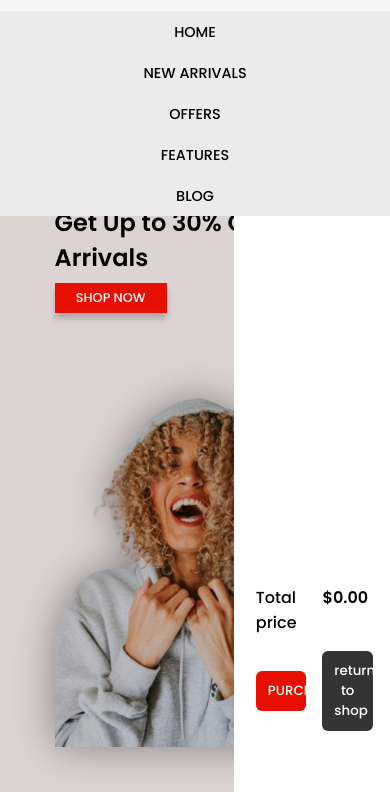
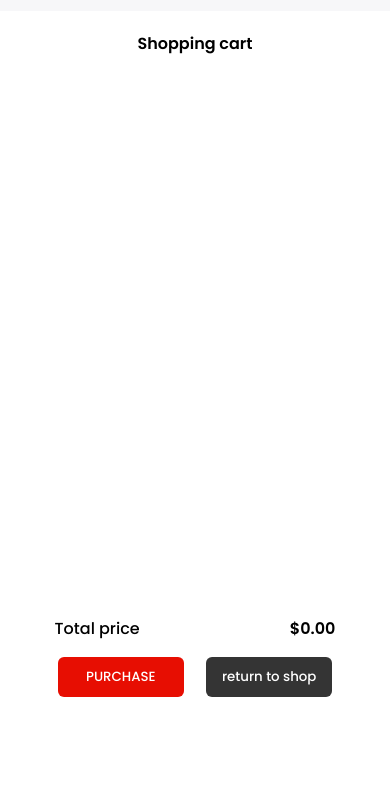
Before and after one commit to Stanley-enumahh/SOM23-COLLECTION, a plain HTML site: page index.html in a window 390 px wide. Both pictures are taken after a click on the element 331 px from the left and 26 px from the top of the page. Shown: the part 49-841 px from the top of the page. Drawn offline with nearby package versions, Linux system fonts and the light colour scheme; a web font is replaced by a local one.

Commit message:
Update style.css

```diff
--- a/style.css
+++ b/style.css
@@ -192,7 +192,7 @@
     justify-content: center;
     cursor: pointer;
     display: none;
-    z-index: 999;
+    z-index: 555;
     }
   .scroll-up-acive{
     display: flex;
@@ -1180,6 +1180,7 @@ footer{
     overflow: hidden;
     transition: .4s ease-in-out;
     background-color: #fff;
+    z-index: 999;
   }
   .cart-active{
     width: 35%;
@@ -1357,3 +1358,13 @@ footer{
       width: 40%;
     }
   }
+  @media screen and (max-width:768px){
+    .cart-active{
+      width: 50%;
+    }
+  }
+  @media screen and (max-width:500px){
+    .cart-active{
+      width: 100%;
+    }
+  }
```
